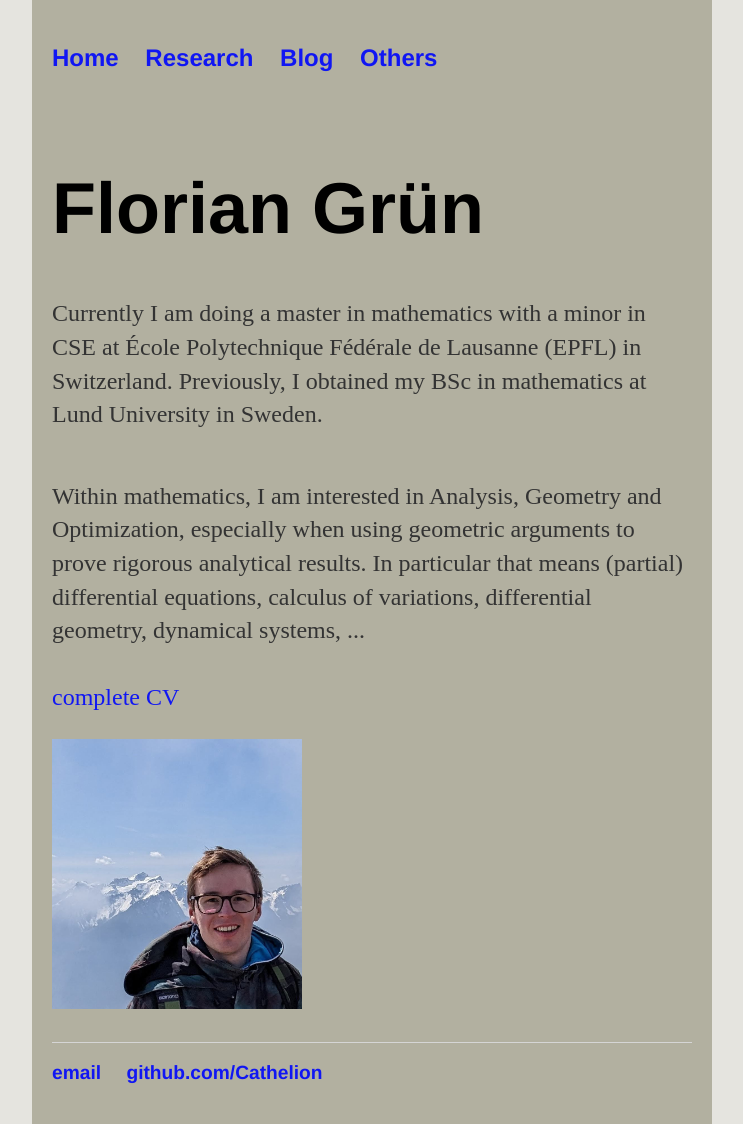
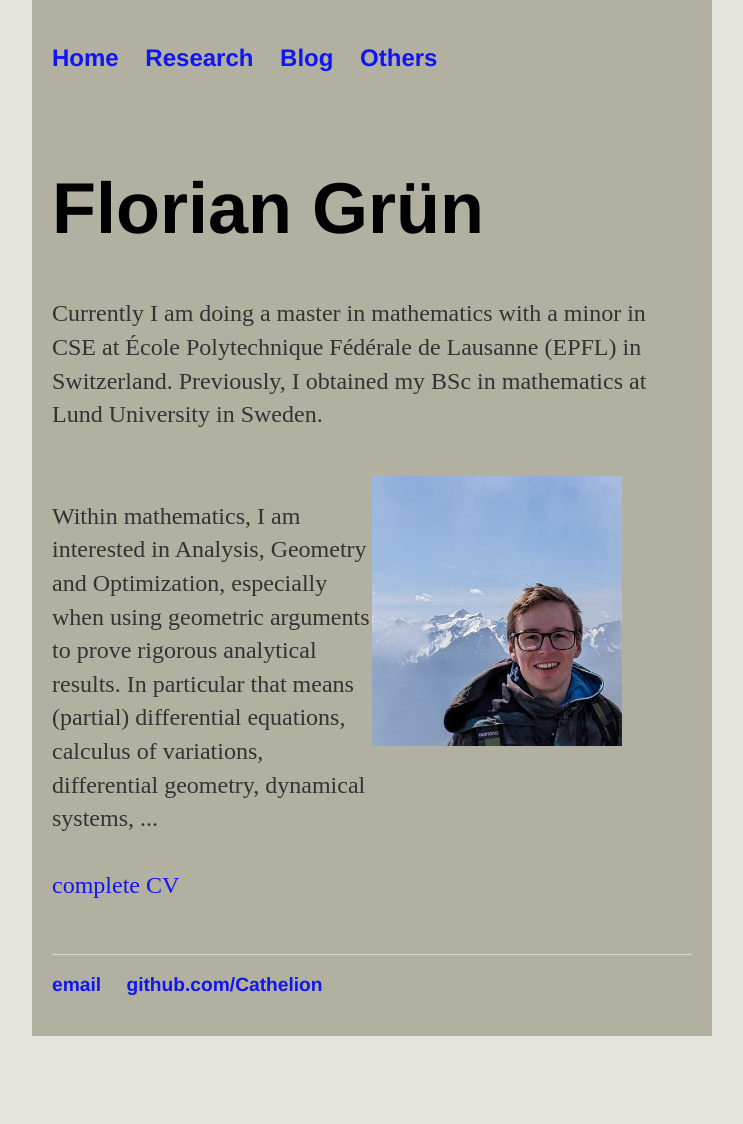
Before and after one commit to Cathelion/Cathelion.github.io, a Jekyll site: the page built from index.html, in a window 1280 px wide. Shown: the whole page, without its empty margins (268-1011 px from the left). Built offline with Jekyll 4.4.1, drawn with Linux system fonts in a browser that asks for light colours; after the commit the page ends 1036 px from its top, so only the background shows below that.

Commit message:
Update index.html

```diff
--- a/index.html
+++ b/index.html
@@ -8,7 +8,7 @@ title: Home
       <p>Currently I am doing a master in mathematics with a minor in CSE at École Polytechnique Fédérale de Lausanne (EPFL) in Switzerland. Previously, I obtained my BSc in mathematics at Lund University in Sweden.</p>
    </div>
 
-   <div class="img-container">
+   <div class="img-container1">
       <p>Within mathematics, I am interested in Analysis, Geometry and Optimization, especially when using geometric arguments to prove rigorous analytical results. In particular that means (partial) differential equations, calculus of variations, differential geometry, dynamical systems, ...
          <br>
          <br>
@@ -16,7 +16,7 @@ title: Home
       </p>
    </div>
 
-   <div class="img-container">
+   <div class="img-container2">
       <img src="/photo_2023-08-25_16-39-54.jpg" alt="small img" width=250 height=270/>
    </div>
 </div>
```
